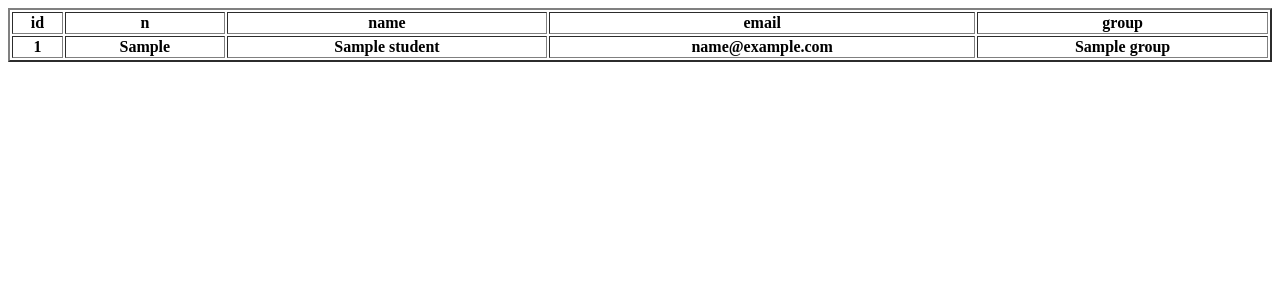
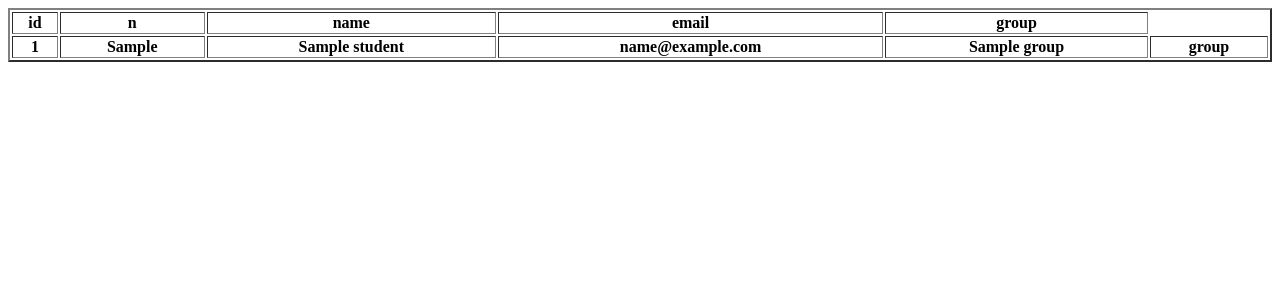
Before and after one commit to Nekto2022/labs, a Python web app: template lab6/templates/index.html in a window 1280 px wide. Shown: the top 300 px of the page. Run offline with Jinja, Linux system fonts and the light colour scheme; the template is opened without the code that fills it: most values are stand-ins (such as "Sample title", 1, 10 or a date in 2020); lists and menus that the app fills with data are empty.

Commit message:
html fix

```diff
--- a/lab6/templates/index.html
+++ b/lab6/templates/index.html
@@ -20,6 +20,7 @@
             <th>{{student.name}}</th>
             <th>{{student.email}}</th>
             <th>{{student.group}}</th>
+            <th>group</th>
         </tr>
     {% endfor %}
     </table>
```
